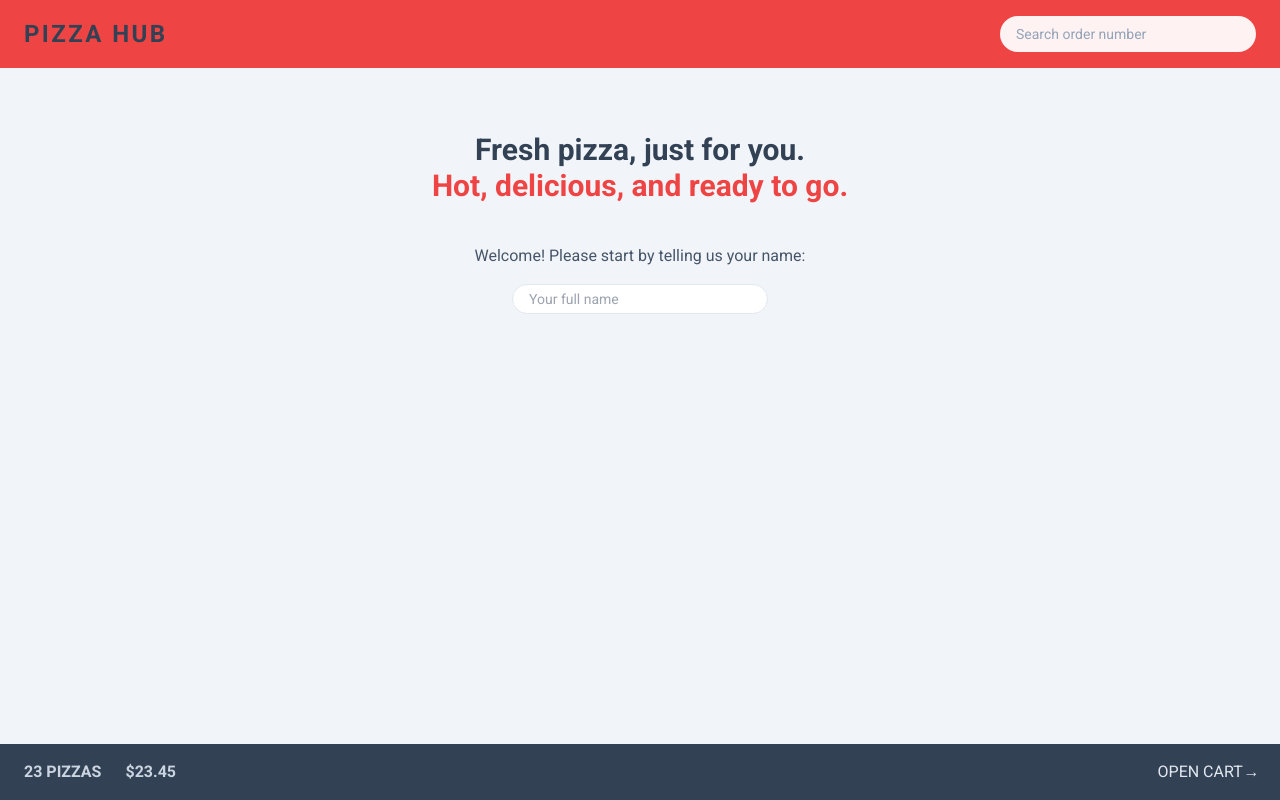
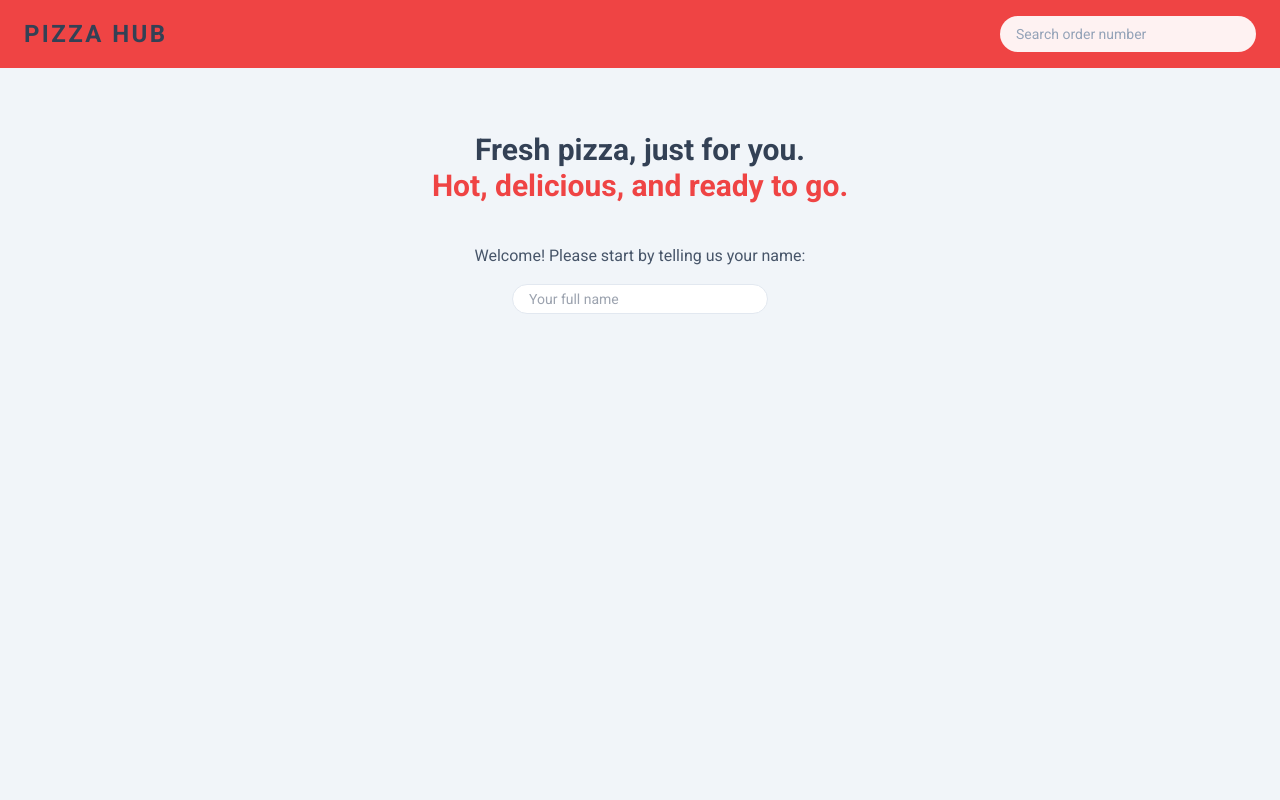
Before and after one commit to horlesq/pizza-hub, a React (Vite) app: page / in a window 1280 px wide. Built offline with nearby package versions, Linux system fonts and the light colour scheme; the HTML template or start-up script is replaced by a standard one.

Commit message:
Frontend - cart overview

```diff
--- a/src/features/cart/CartOverview.tsx
+++ b/src/features/cart/CartOverview.tsx
@@ -1,11 +1,33 @@
+import { useSelector } from "react-redux";
 import { Link } from "react-router-dom";
+import { getTotalCartPrice, getTotalCartQuantity } from "./cartSlice";
+import { formatCurrency } from "../../utils/helpers";
+import { useEffect, useState } from "react";
 
 export function CartOverview() {
+  const totalCartQuantity = useSelector(getTotalCartQuantity);
+  const totalCartPrice = useSelector(getTotalCartPrice);
+  const [isVisible, setIsVisible] = useState(false);
+
+  useEffect(() => {
+    if (totalCartQuantity > 0) {
+      setIsVisible(true);
+    } else {
+      setIsVisible(false);
+    }
+  }, [totalCartQuantity]);
+
+  if (!totalCartQuantity) return null;
+
   return (
-    <div className="flex items-center justify-between bg-slate-700 p-4 text-sm uppercase text-slate-200 sm:px-6 md:text-base">
+    <div
+      className={`justify-betweenflex fixed bottom-0 left-0 right-0 flex items-center justify-between bg-slate-700 p-4 text-sm uppercase text-slate-200 transition-transform duration-300 ease-in-out sm:px-6 md:text-base ${
+        isVisible ? "translate-y-0" : "translate-y-full"
+      }`}
+    >
       <p className="space-x-4 font-semibold text-slate-300 sm:space-x-6">
-        <span>23 pizzas</span>
-        <span>$23.45</span>
+        <span>{totalCartQuantity} pizzas</span>
+        <span>{formatCurrency(totalCartPrice)}</span>
       </p>
       <Link to="/cart">Open cart &rarr;</Link>
     </div>
--- a/src/features/cart/cartSlice.ts
+++ b/src/features/cart/cartSlice.ts
@@ -1,7 +1,7 @@
 import { createSlice, PayloadAction } from "@reduxjs/toolkit";
 import { CartItemType, CartState } from "../../types/types";
 
-const initialState:CartState = {
+const initialState: CartState = {
   cart: [],
 };
 
@@ -39,6 +39,14 @@
   },
 });
 
+export const getTotalCartQuantity = function (state: { cart: CartState }) {
+  return state.cart.cart.reduce((sum, item) => sum + item.quantity, 0);
+};
+
+export const getTotalCartPrice = function (state: { cart: CartState }) {
+  return state.cart.cart.reduce((sum, item) => sum + item.totalPrice, 0);
+};
+
 export const {
   addItem,
   deleteItem,
```
